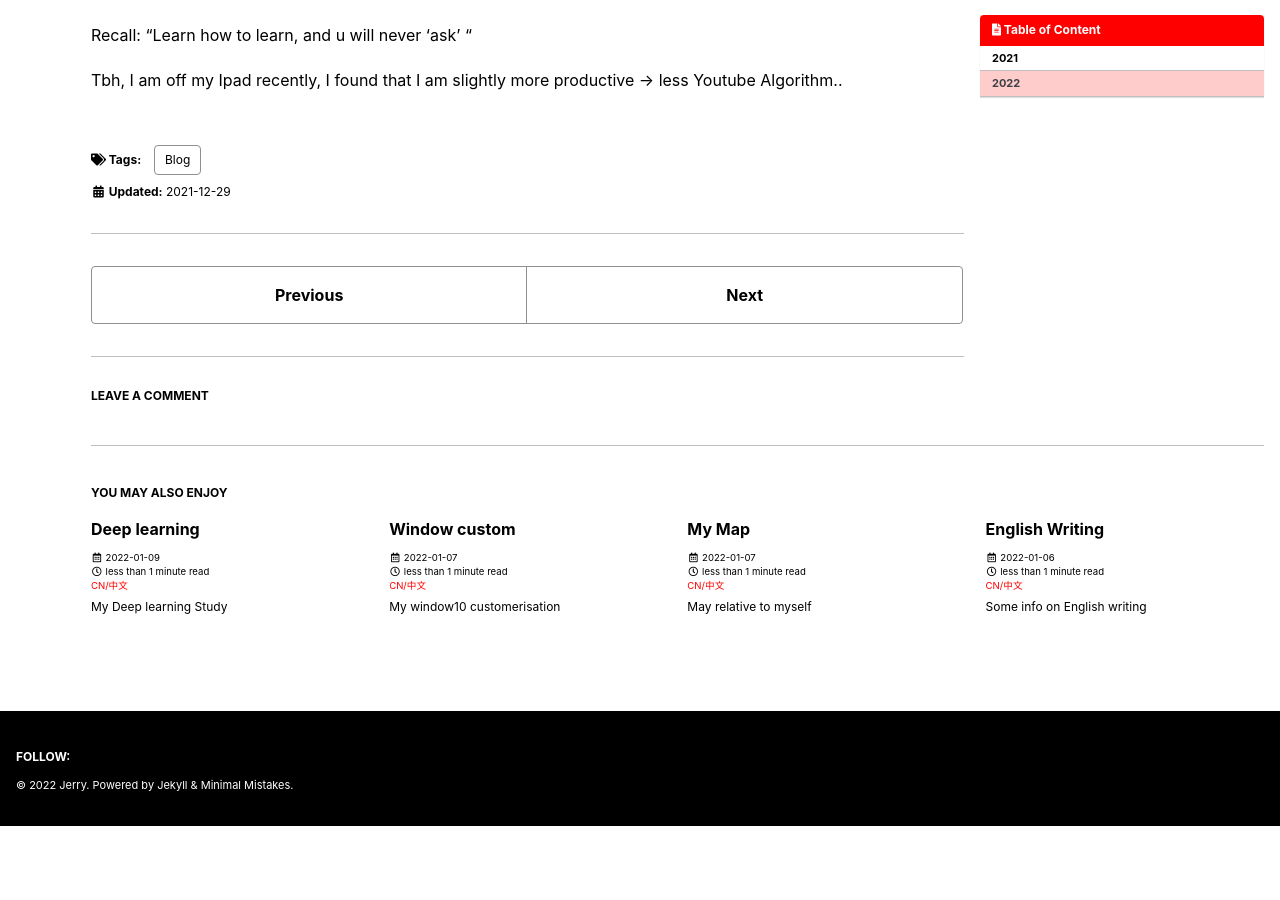
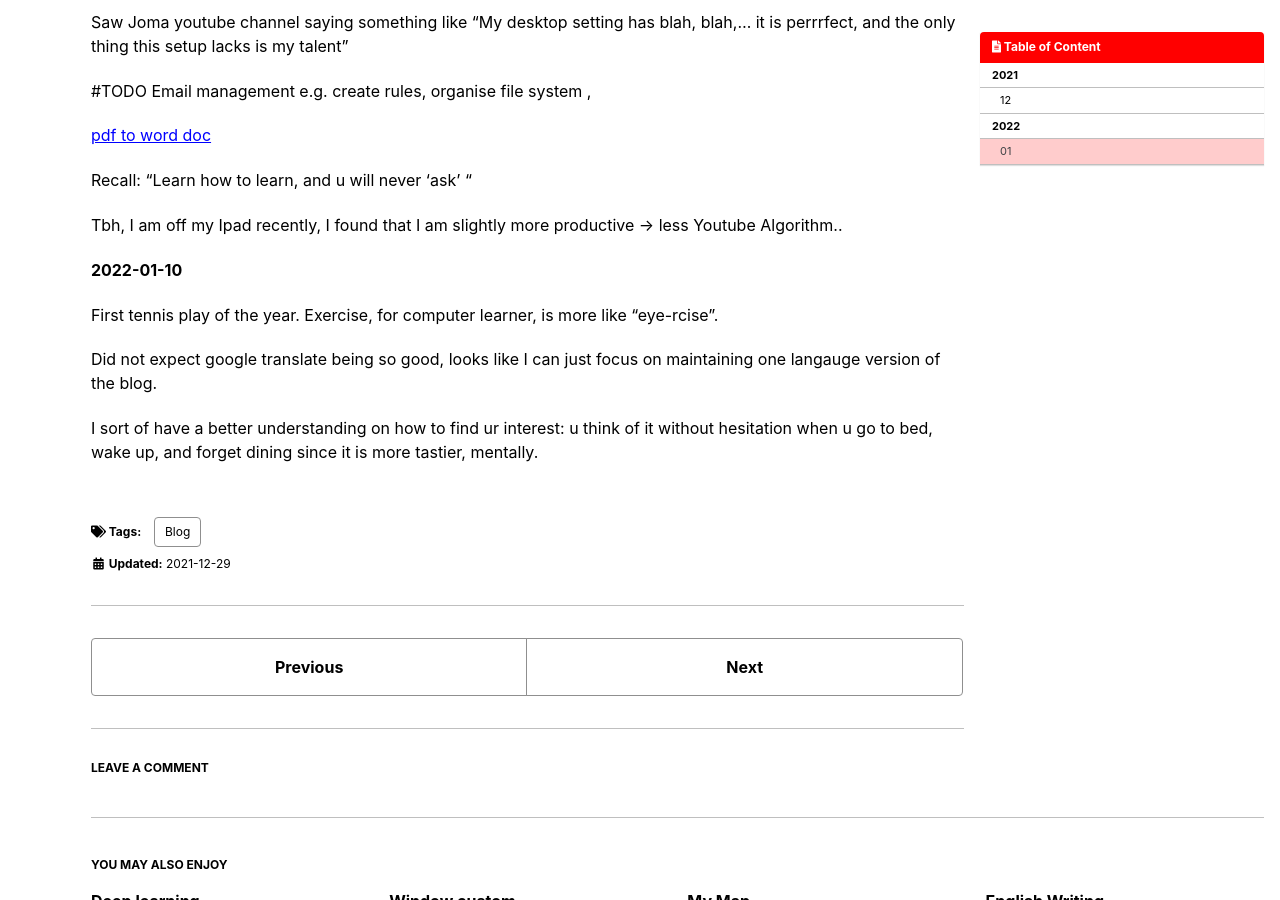
Before and after one commit to postsent/postsent.github.io, a Jekyll site: the page built from _posts/computing/jeykll/2021-12-29-logs.md, in a window 1280 px wide and 900 px high, scrolled down 4704 px. Built offline with Jekyll 4.4.1, drawn with Linux system fonts in a browser that asks for light colours; cached includes are drawn as plain includes; emoji names are drawn with the system emoji font; comment, search, counter and statistics services are not loaded; before the commit the page ends 5530 px from its top, so only the background shows below that; some of the changed text lies outside the part shown.

Commit message:
updates: log title format

```diff
--- a/_posts/computing/jeykll/2021-12-29-logs.md
+++ b/_posts/computing/jeykll/2021-12-29-logs.md
@@ -11,12 +11,14 @@
 
 # 2021
 
-2021-12-15
+## 12
+
+**2021-12-15**
 
 Currently are still familar with the Jekyll (different metas) and tries to customerise something, the process of keeping two version of posts is kindof taking some time.
 Just realise could have update the gitignore and then keep on copy instead of one for remote one for local...
 
-2021-12-23
+**2021-12-23**
 
 Realise the internet condition in China is different and need extra care. Set up CDN is not considered yet as it requires to buy a custom domain name.
 
@@ -27,15 +29,15 @@
 [CDN - cloudfare](https://monkeywie.cn/archives/)
 [A similar platform to Github that is faster there](https://blog.csdn.net/qq_36759224/article/details/100879609)
 
-2021-12-27
+**2021-12-27**
 
 vscode allows collapsible based on different heading which is really convenitent for large content.
 
-2021-12-28
+**2021-12-28**
 
 [NotImplementedError - nbclient issue resolved: updated pyzmq](https://github.com/executablebooks/jupyter-book/issues/906)
 
-2021-12-29
+**2021-12-29**
 
 If window compiled html not working properly, then use WSL2. (E.g. After click a section in TOC, other sections disappear/auto zoom in problem)
 
@@ -43,7 +45,7 @@
 
 mad: [pdf to markdown](https://products.aspose.app/words/conversion/pdf-to-md)
 
-2021-12-30
+**2021-12-30**
 
 The collapsible based on different types of heading (markdown) in vscode is just Best in class, extremely convenient.
 
@@ -52,13 +54,15 @@
 
 Unsplash - free usable image
 
-2021-12-31
+**2021-12-31**
 
 First day of leetcode study plan - algo done, [here](https://leetcode.com/study-plan/algorithm/?progress=amwonz6)
 
 # 2022
 
-2022-01-04
+## 01
+
+**2022-01-04**
 
 New year, seeing many 2022 Resolution, one by Yahn Lechun, is: "My 2022 resolution is 4k 2048*3100" something like this..
 Genuinely surprised Elon Mask being interviewed by Lex for 3 hr-ish. Effort.
@@ -71,14 +75,14 @@
 But everything I learn is from the open communnity - there isnt a reason I should worry about it given so many great examples available online already.
 
 
-2022-01-05
+**2022-01-05**
 
 [CEO Pfizer ](https://www.youtube.com/watch?v=Z_LhPMhkEdw&ab_channel=LexFridman)
 [Amazon deepracer](https://aws.amazon.com/deepracer/) looks fun.
 
 Learn the hierachy of my home country, always more to learn.
 
-2022-01-06
+**2022-01-06**
 
 Use below tag, if nothing else is on, I will choose some to write.
 
@@ -108,7 +112,7 @@
 
 Having a blog enables a sharable learning expereince rather than me putting all the notes in OneNote with less potential interaction.
 
-2022-01-07
+**2022-01-07  **
 
 [Leetcode for data science? reddit](https://www.reddit.com/r/datascience/comments/lkn4rl/please_stop_asking_data_scientists_about_leetcode/) so temporary discontinue.
 
@@ -135,7 +139,7 @@
 
 Understanding is about the ability to rephrase the speaker's quote and being agreed by them.
 
-2022-01-08
+**2022-01-08**
 
 Information is always been updated, so the latest possible the better.
 
@@ -157,20 +161,28 @@
 
 When search a terminology, other relevant helpful info may pop up, just save the links, dont get distracted until later. Think this process should be like a "guided/destination-oriented DFS". Other relveant part will be back tracked once the original aim is achiveved.
 
-2022-01-09
+**2022-01-09**
 
-#Ideas Dronedense, believe many like me used to have similar ideas.
+\#Ideas Dronedense, believe many like me used to have similar ideas.
 
 Planned economy, market-driven economy - hierachy vs share
 
-#LifeHack one side adhesive tape will leave marks on high-temperature-resistance dinning table. Solution? Put some Alcohol
+\#LifeHack one side adhesive tape will leave marks on high-temperature-resistance dinning table. Solution? Put some Alcohol
 
 Saw Joma youtube channel saying something like "My desktop setting has blah, blah,... it is perrrfect, and the only thing this setup lacks is my talent"
 
-#TODO Email management e.g. create rules, organise file system ,
+\#TODO Email management e.g. create rules, organise file system ,
 
 [pdf to word doc](https://www.adobe.com/sg/acrobat/online/pdf-to-word.html#:~:text=Microsoft%20Word%20document%3A-,Click%20the%20Select%20a%20file%20button%20above%2C%20or%20drag%20and,sign%20in%20to%20share%20it.)
 
 Recall: "Learn how to learn, and u will never 'ask' "
 
 Tbh, I am off my Ipad recently, I found that I am slightly more productive -> less Youtube Algorithm..
+
+**2022-01-10**
+
+First tennis play of the year. Exercise, for computer learner, is more like "eye-rcise".
+
+Did not expect google translate being so good, looks like I can just focus on maintaining one langauge version of the blog.
+
+I sort of have a better understanding on how to find ur interest: u think of it without hesitation when u go to bed,  wake up, and forget dining since it is more tastier, mentally.
```
Also changed, not shown: _posts/computing/data_science/ml/2021-12-15-ml.md (renamed from _posts/computing/data_science/ml/2021-12-15-comp9417.md, +1 -1 lines).
